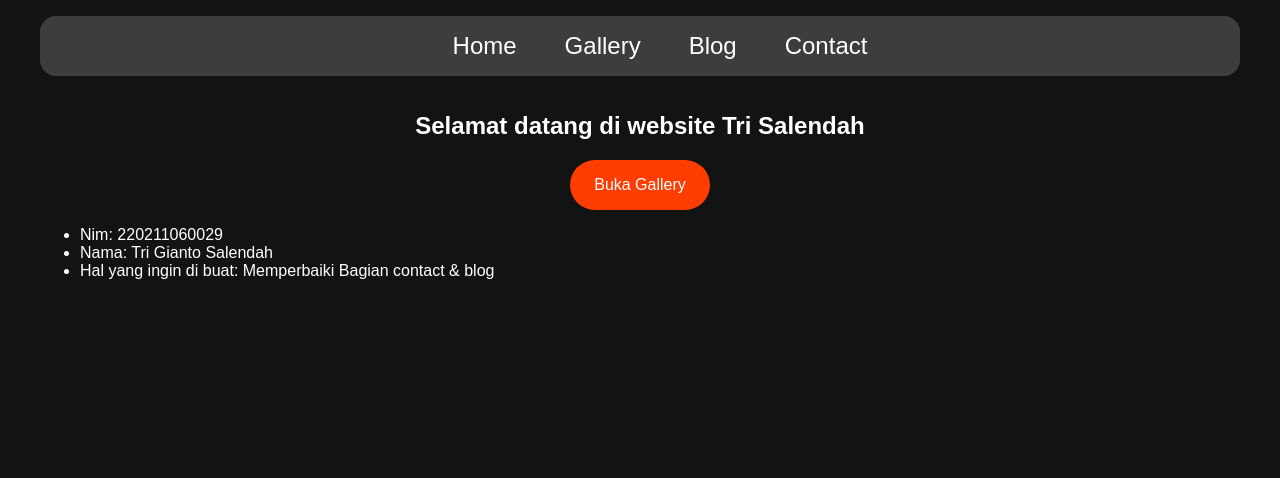
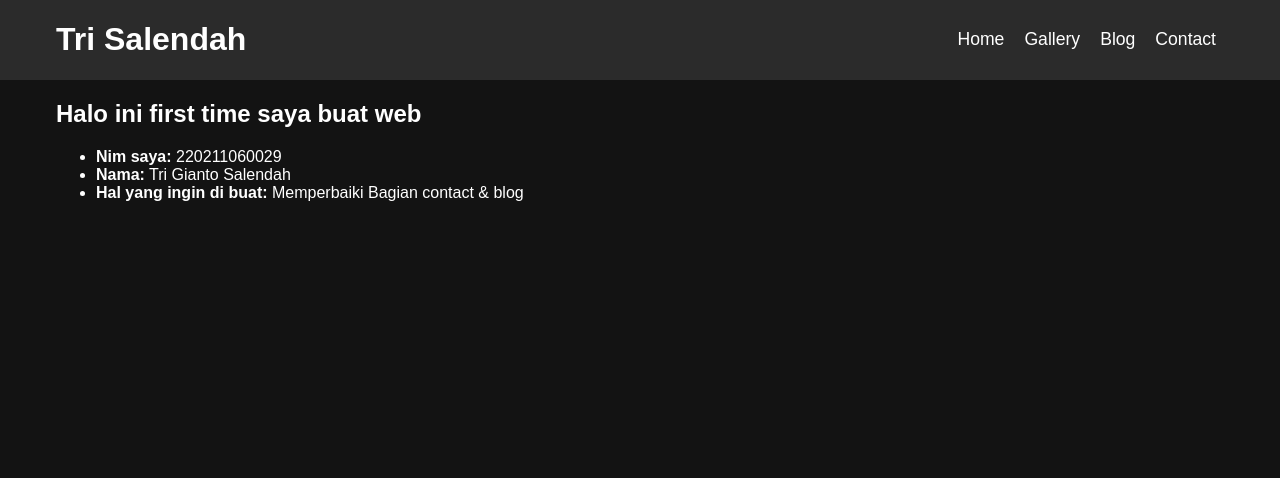
Before and after one commit to Tsalendah/Tugas-Html, a PHP site: page / in a window 1280 px wide. Shown: the top 478 px of the page. After the commit the page ends 201 px from the top, so only its background shows below. Run offline with PHP 8.4, Linux system fonts and the light colour scheme.

Commit message:
DESIGN IMPROVEMENT!

```diff
--- a/index.html
+++ b/index.html
@@ -8,7 +8,12 @@
     </head>
     <body>
         <header>
-            <nav class="container">
+            <div class="header container">
+                <div>
+                    <h1>Tri Salendah</h1>
+                </div>
+
+                <nav>
                     <ul class="ul-navbar">
                         <li class="li-navbar">
                             <a class="a-navbar" href="#">Home</a>
@@ -27,30 +32,17 @@
                         </li>
                     </ul>
                 </nav>
+            </div>
         </header>
 
-        <!-- <h1>Halo ini first time saya buat web</h1>
-        <h2>Nim saya:</h2>
-        <p>220211060029</p>
-        <h3>Nama Saya</h3>
-        <p>Tri Gianto Salendah</p>
-        <h4>Hal yang ingin di buat</h4>
-        <p>Memperbaiki Bagian contact & blog</p>
-        <div class="container-img"></div> -->
+        <div class="container">
+            <h2>Halo ini first time saya buat web</h2>
 
-        <div class="container">
-            <div class="hero">
-                <h2>Selamat datang di website Tri Salendah</h2>
-                <a class="button" href="gallery/">Buka Gallery</a>
-            </div>
-
-            <div class="about">
             <ul>
-                    <li>Nim: 220211060029</li>
-                    <li>Nama: Tri Gianto Salendah</li>
-                    <li>Hal yang ingin di buat: Memperbaiki Bagian contact & blog</li>
+                <li><strong>Nim saya:</strong> 220211060029</li>
+                <li><strong>Nama:</strong> Tri Gianto Salendah</li>
+                <li><strong>Hal yang ingin di buat:</strong> Memperbaiki Bagian contact & blog</li>
             </ul>
-            </div>
         </div>
     </body>
 </html>
--- a/styles/global.css
+++ b/styles/global.css
@@ -26,42 +26,29 @@ body {
 .container {
     max-width: 1200px;
     margin: 0 auto;
+    padding: 0 1rem;
 }
 
-.hero {
+header {
+    background-color: #2b2b2b;
+}
+
+.header {
     display: flex;
-    flex-direction: column;
-    justify-content: center;
+    justify-content: space-between;
     align-items: center;
 }
 
-.button {
-    display: flex;
-    align-items: center;
-    justify-content: center;
-
-    font: unset;
-    color: unset;
-    border: unset;
+.action-button {
+    color: white;
     text-decoration: none;
-
-    width: max-content;
-    height: max-content;
-    padding: 1rem 1.5rem;
-
-    border-radius: 2.5rem;
-    background-color: #ff3d00;
-
-    cursor: pointer;
-    transition: all 100ms ease-in-out;
 }
 
 .ul-navbar {
     display: flex;
-    justify-content: center;
-    background-color: #3d3d3d;
-    border-radius: 1rem;
-    gap: 1rem;
+    padding: 0;
+    margin: 0;
+    gap: 0.25rem;
 }
 
 .li-navbar {
@@ -72,8 +59,8 @@ body {
 .a-navbar {
     color: white;
     text-decoration: none;
-    padding: 1rem;
-    font-size: 1.5rem;
+    padding: 0.5rem;
+    font-size: 1.1rem;
 
     transition: color 400ms;
 }
```
Also changed, not shown: blog/index.html (+20 -10 lines), contact/index.html (+18 -7 lines), contact/style.css (+2 -7 lines), gallery/index.html (+8 -1 lines). Lines whose indentation alone changed are shown as unchanged.
